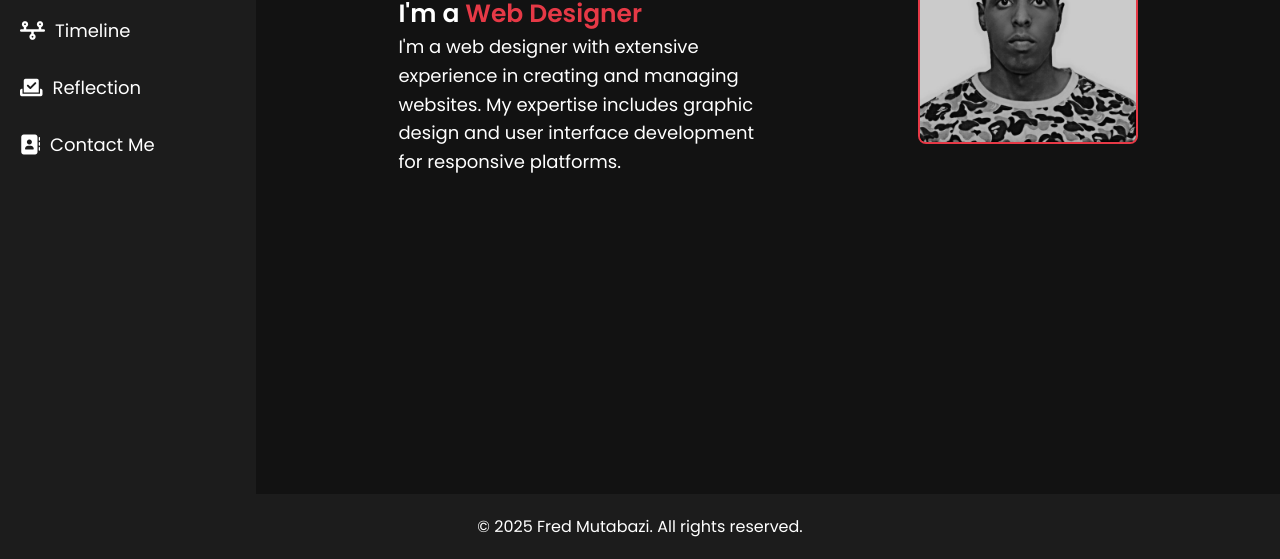
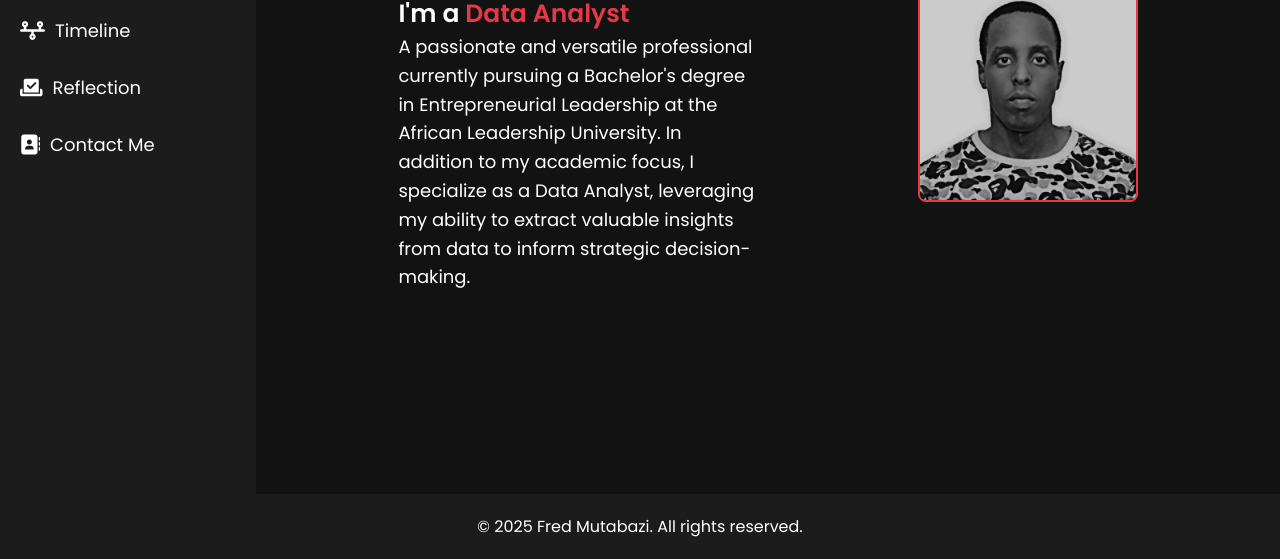
Before and after one commit to angeiradu/Fred-Portfolio, a plain HTML site: page index.html in a window 1280 px wide. Shown: the part 241-800 px from the top of the page. Drawn offline with Linux system fonts and the light colour scheme.

Commit message:
first commit

```diff
--- a/index.html
+++ b/index.html
@@ -478,8 +478,8 @@
             <div class="home-content">
                 <div class="text-content">
                     <h1>Hello, my name is <span>Fred Mutabazi</span></h1>
-                    <h2>I&#39;m a <span>Web Designer</span></h2>
-                    <p>I&#39;m a web designer with extensive experience in creating and managing websites. My expertise includes graphic design and user interface development for responsive platforms.</p>
+                    <h2>I&#39;m a <span>Data Analyst</span></h2>
+                    <p>A passionate and versatile professional currently pursuing a Bachelor's degree in Entrepreneurial Leadership at the African Leadership University. In addition to my academic focus, I specialize as a Data Analyst, leveraging my ability to extract valuable insights from data to inform strategic decision-making.</p>
                 </div>
                 <div class="profile-picture-container">
                     <img src="frad.jpg" alt="Fred Mugisha" class="profile-picture">
```
